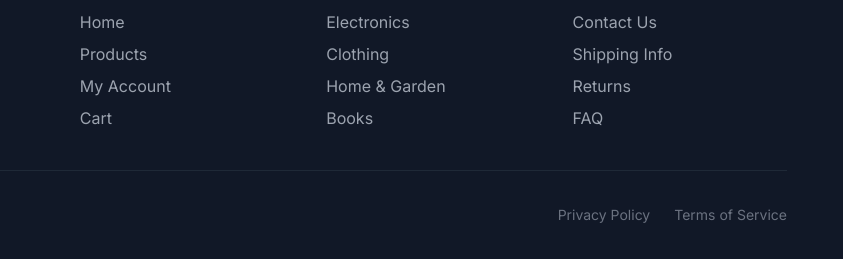
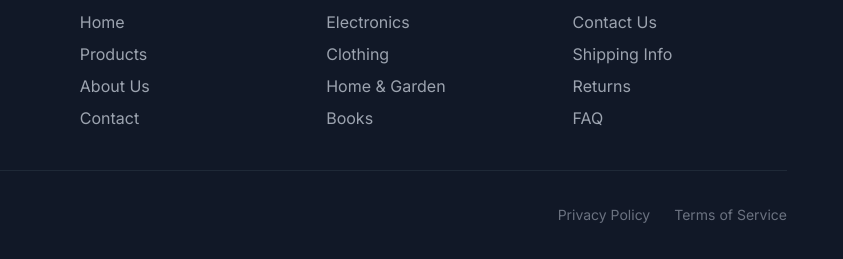
Before and after one commit to Hansade2005/new, a plain HTML site: page index.html in a window 1280 px wide. Shown: the part 3122-3381 px from the top of the page, 437-1280 px from the left. Drawn offline with nearby package versions, Linux system fonts and the light colour scheme.

Commit message:
Updating footer quick links in index.html to include About and Contact

```diff
--- a/index.html
+++ b/index.html
@@ -247,8 +247,8 @@
                     <ul>
                         <li><a href="index.html">Home</a></li>
                         <li><a href="products.html">Products</a></li>
-                        <li><a href="account.html">My Account</a></li>
-                        <li><a href="cart.html">Cart</a></li>
+                        <li><a href="about.html">About Us</a></li>
+                        <li><a href="contact.html">Contact</a></li>
                     </ul>
                 </div>
                 <div class="footer-section">
```
